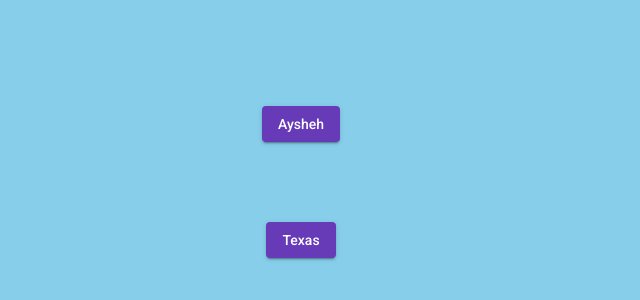
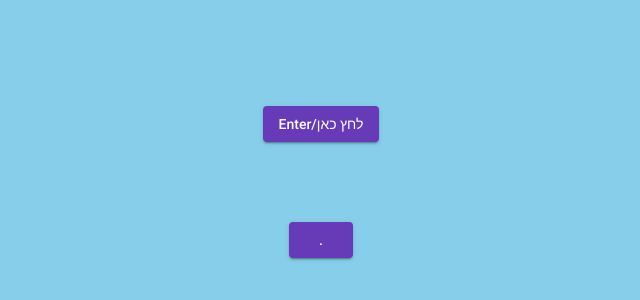
Before and after one commit to zaidmk93/tamar-research-app, an Angular app: page / in a window 1280 px wide. Shown: the part 204-504 px from the top of the page, without its empty margins (377-1017 px from the left). Built offline with nearby package versions, Linux system fonts and the light colour scheme.

Commit message:
change aysheh and Texas to enter and .

```diff
--- a/src/app/start/lab/lab.component.html
+++ b/src/app/start/lab/lab.component.html
@@ -1,12 +1,12 @@
 <div class="lab">
     <div class="button-box">
         <button mat-raised-button color="primary" (click)="clicked1()" >
-            Aysheh
+            לחץ כאן/Enter
         </button>
     </div>
     <div class="button-box">
         <button mat-raised-button color="primary" (click)="clicked2()">
-            Texas
+            .
         </button>
     </div>
 </div>
```
